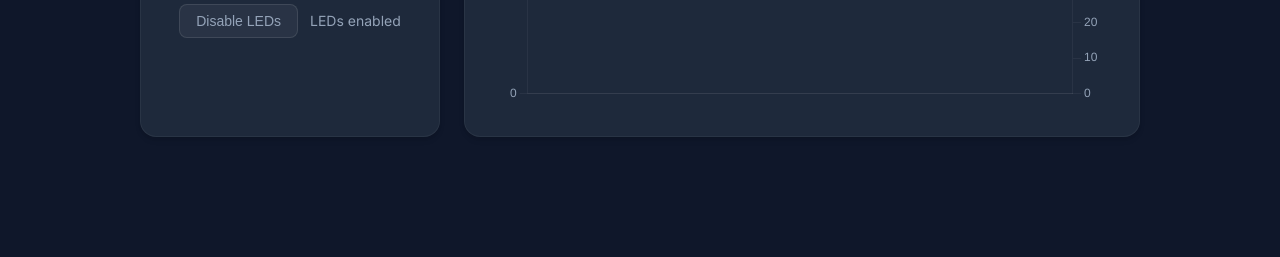
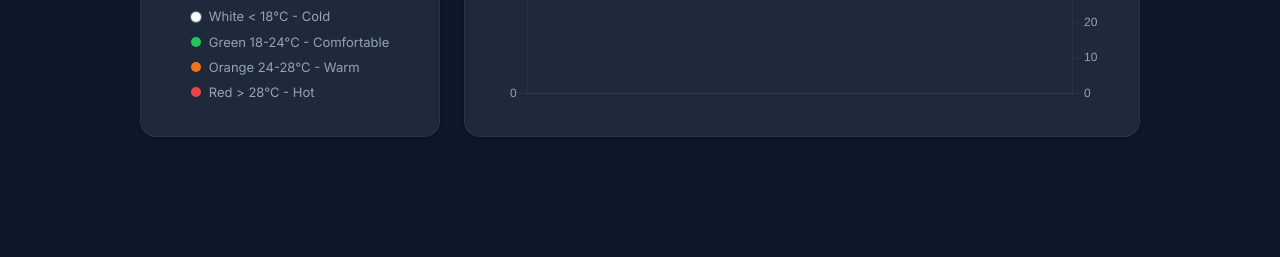
Before and after one commit to ThomasLamiraud/node_temperature, a website: page index.html in a window 1280 px wide. Shown: the part 543-800 px from the top of the page. Drawn offline with nearby package versions, Linux system fonts and the light colour scheme; no server answers.

Commit message:
update UI

```diff
--- a/index.html
+++ b/index.html
@@ -49,6 +49,25 @@
                 <button id="led-toggle" type="button" onclick="toggleLedStatus()">Disable LEDs</button>
                 <span id="led-status">LEDs enabled</span>
             </div>
+            <div class="led-legend" aria-label="LED color temperature legend">
+                <span class="sensor-label">LEDs</span>
+                <div class="led-legend-item">
+                    <span class="led-dot led-dot-white"></span>
+                    <span>White &lt; 18°C - Cold</span>
+                </div>
+                <div class="led-legend-item">
+                    <span class="led-dot led-dot-green"></span>
+                    <span>Green 18-24°C - Comfortable</span>
+                </div>
+                <div class="led-legend-item">
+                    <span class="led-dot led-dot-orange"></span>
+                    <span>Orange 24-28°C - Warm</span>
+                </div>
+                <div class="led-legend-item">
+                    <span class="led-dot led-dot-red"></span>
+                    <span>Red &gt; 28°C - Hot</span>
+                </div>
+            </div>
         </div>
 
         <!-- History Chart Card -->
--- a/public/css/style.css
+++ b/public/css/style.css
@@ -137,6 +137,46 @@ h1 {
     font-size: 0.875rem;
 }
 
+.led-legend {
+    color: var(--text-secondary);
+    display: grid;
+    font-size: 0.8125rem;
+    gap: 0.35rem;
+    margin-top: 0.5rem;
+    text-align: left;
+}
+
+.led-legend-item {
+    align-items: center;
+    display: flex;
+    gap: 0.5rem;
+}
+
+.led-dot {
+    border-radius: 50%;
+    display: inline-block;
+    flex: 0 0 auto;
+    height: 0.625rem;
+    width: 0.625rem;
+}
+
+.led-dot-white {
+    background: #f8fafc;
+    box-shadow: 0 0 0 1px rgba(148, 163, 184, 0.5);
+}
+
+.led-dot-green {
+    background: #22c55e;
+}
+
+.led-dot-orange {
+    background: #f97316;
+}
+
+.led-dot-red {
+    background: #ef4444;
+}
+
 /* Chart Card */
 .chart-controls {
     display: flex;
```
